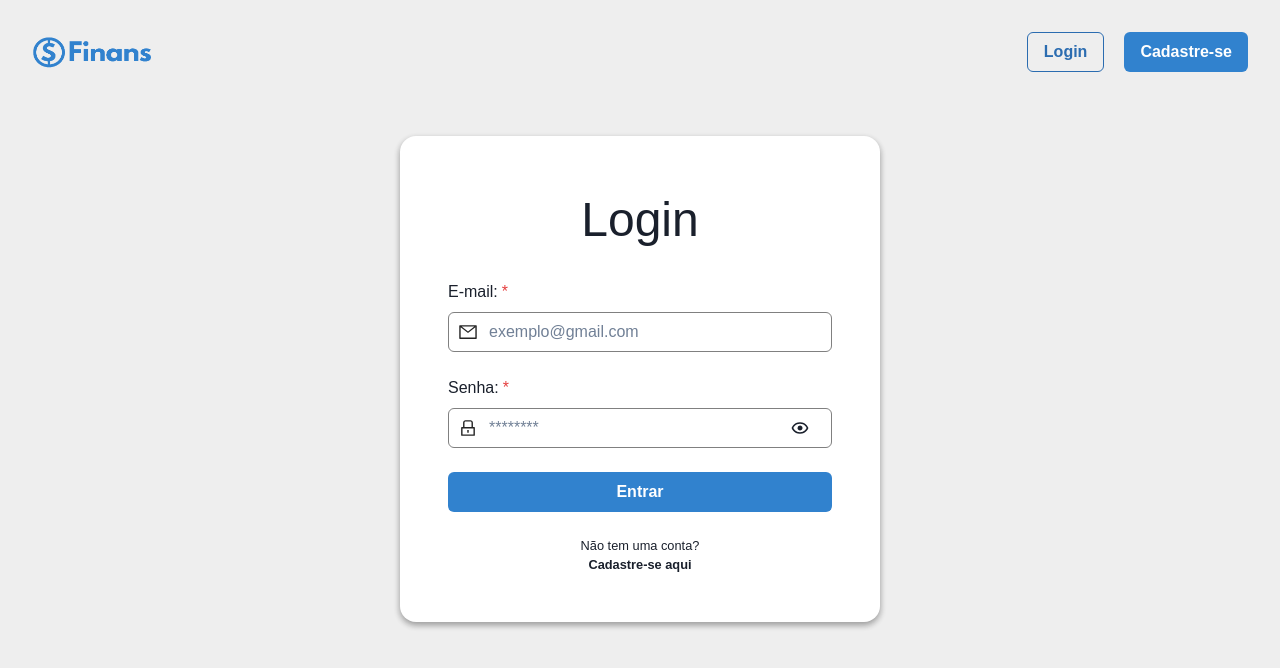
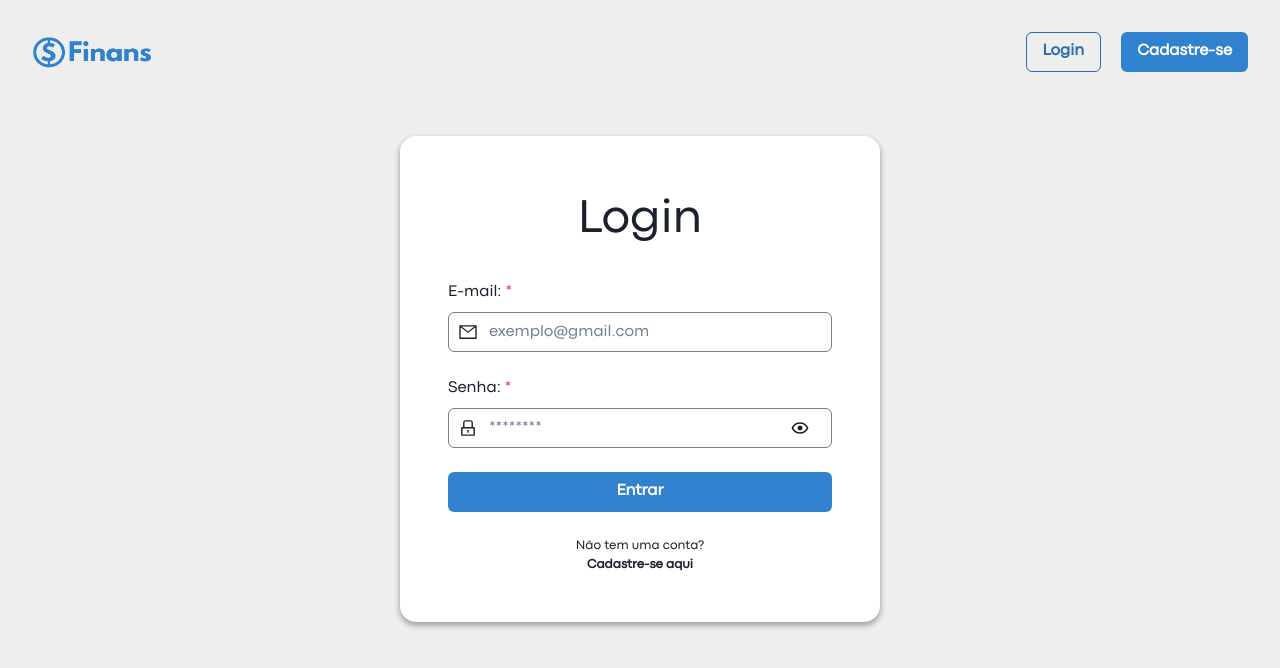
Before and after one commit to JoaoGabriellBR/finans, a React (Vite) app: page /login in a window 1280 px wide. Shown: the top 668 px of the page. Built offline with nearby package versions, Linux system fonts and the light colour scheme.

Commit message:
fix Codec Regular font

```diff
--- a/src/screens/MyBills/index.tsx
+++ b/src/screens/MyBills/index.tsx
@@ -261,7 +261,6 @@ export default function MyBills() {
                 onClick={() => navigate(previousPage)}
                 cursor="pointer"
                 as={AiOutlineLeft}
-                mt="0.25rem"
                 mr="1rem"
               />
               <Text fontSize="1.5rem">Minhas contas</Text>
--- a/src/styles/fontProvider.css
+++ b/src/styles/fontProvider.css
@@ -1,4 +1,4 @@
 @font-face {
-    font-family: "Coldec Regular";
+    font-family: "Codec Regular";
     src: url("../assets/codecregular.ttf") format("truetype");
 }
--- a/src/styles/globalStyle.ts
+++ b/src/styles/globalStyle.ts
@@ -16,6 +16,6 @@ export const GlobalStyle = createGlobalStyle`
         height: 100vh;
         color: #000;
         background-color: #eee;
-        font-family: Coldec Regular;
+        font-family: Codec Regular;
     }
 `;
```
